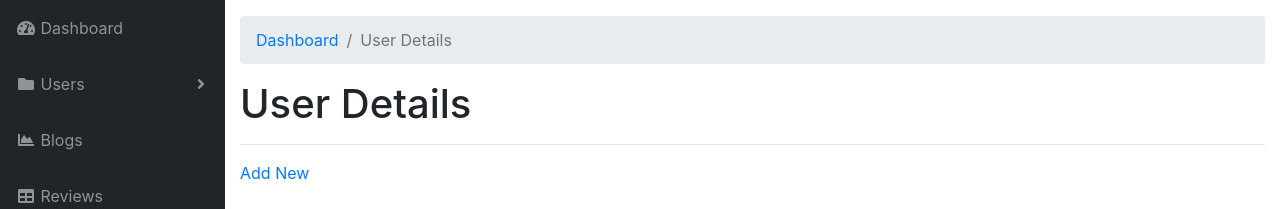
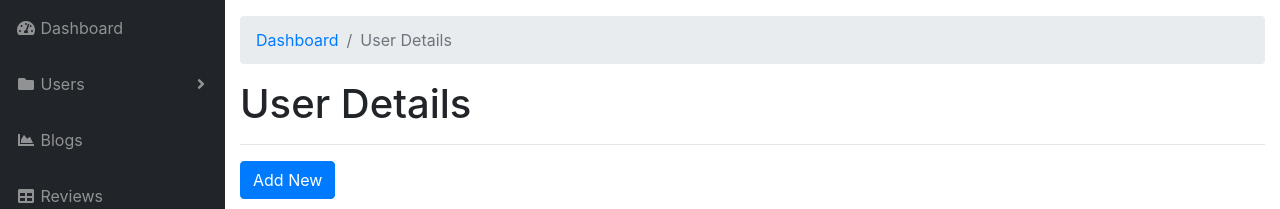
Before and after one commit to ThakkarKartik/KayyBlogPHP, a PHP site: page / in a window 1280 px wide. Shown: the part 56-265 px from the top of the page. Run offline with PHP 8.4, Linux system fonts and the light colour scheme; data that the repository does not hold is empty.

Commit message:
2nd Commit

```diff
--- a/index.php
+++ b/index.php
@@ -15,12 +15,11 @@
         <!-- Page Content -->
         <h1>User Details</h1>
         <hr>
-        <a href="AddNewUser.php" class=""> Add New </a>
-        <br/><br/>
+        <a href="AddNewUser.php" class="btn btn-primary"> Add New </a>
+        <br /><br />
         <?php
         $sql = "SELECT * FROM tblUser";
-        if ($result = mysqli_query($link, $sql))
-        {
+        if ($result = mysqli_query($link, $sql)) {
 
         ?>
             <table class="table table-active table-bordered">
@@ -34,15 +33,14 @@
                 </thead>
                 <tbody>
                     <?php
-            while($row = mysqli_fetch_array($result))
-            {
+                    while ($row = mysqli_fetch_array($result)) {
 
                     ?>
                         <tr>
-                    <td> <?php echo($row['UserID']); ?> </td>
-                    <td> <?php echo($row['FirstName']); ?> </td>
-                    <td> <?php echo($row['Email']); ?> </td>
-                    <td> <?php echo($row['ContactNo']); ?> </td>
+                            <td> <?php echo ($row['UserID']); ?> </td>
+                            <td> <?php echo ($row['FirstName']); ?> </td>
+                            <td> <?php echo ($row['Email']); ?> </td>
+                            <td> <?php echo ($row['ContactNo']); ?> </td>
                         </tr>
                     <?php } ?>
                 </tbody>
```
Also changed, not shown: blog.php (deleted). Lines whose indentation alone changed are shown as unchanged.
